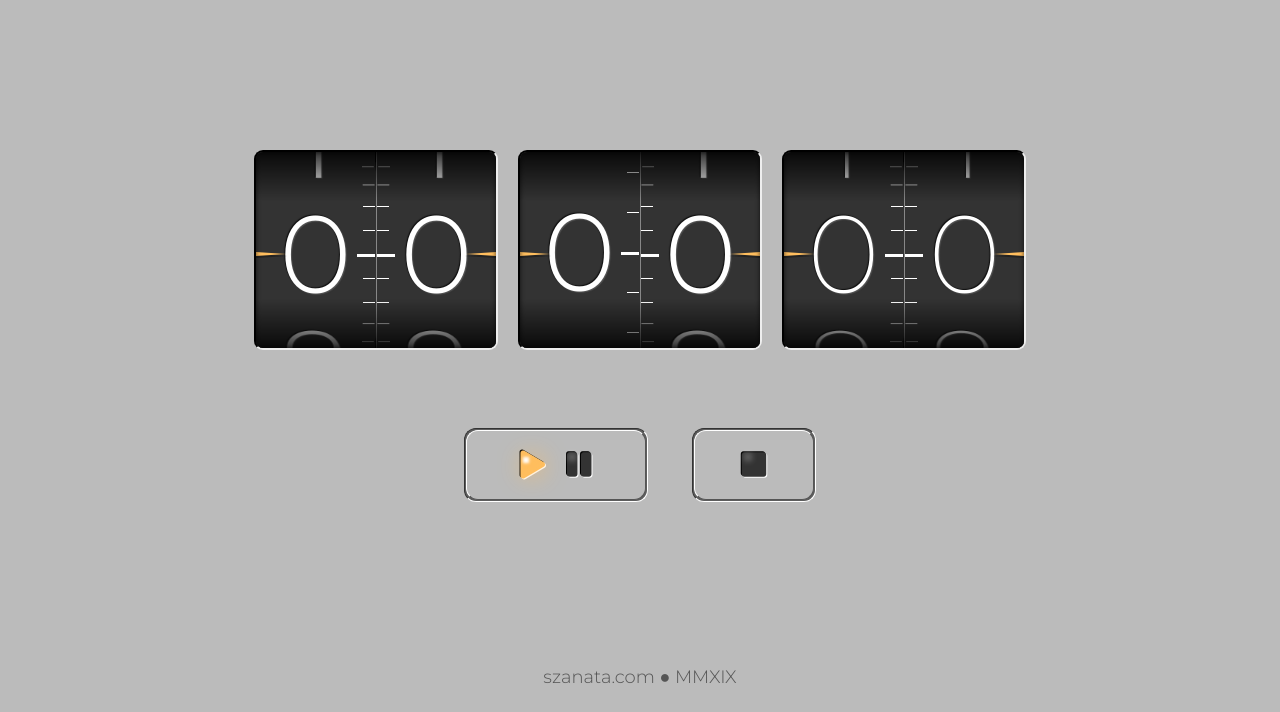
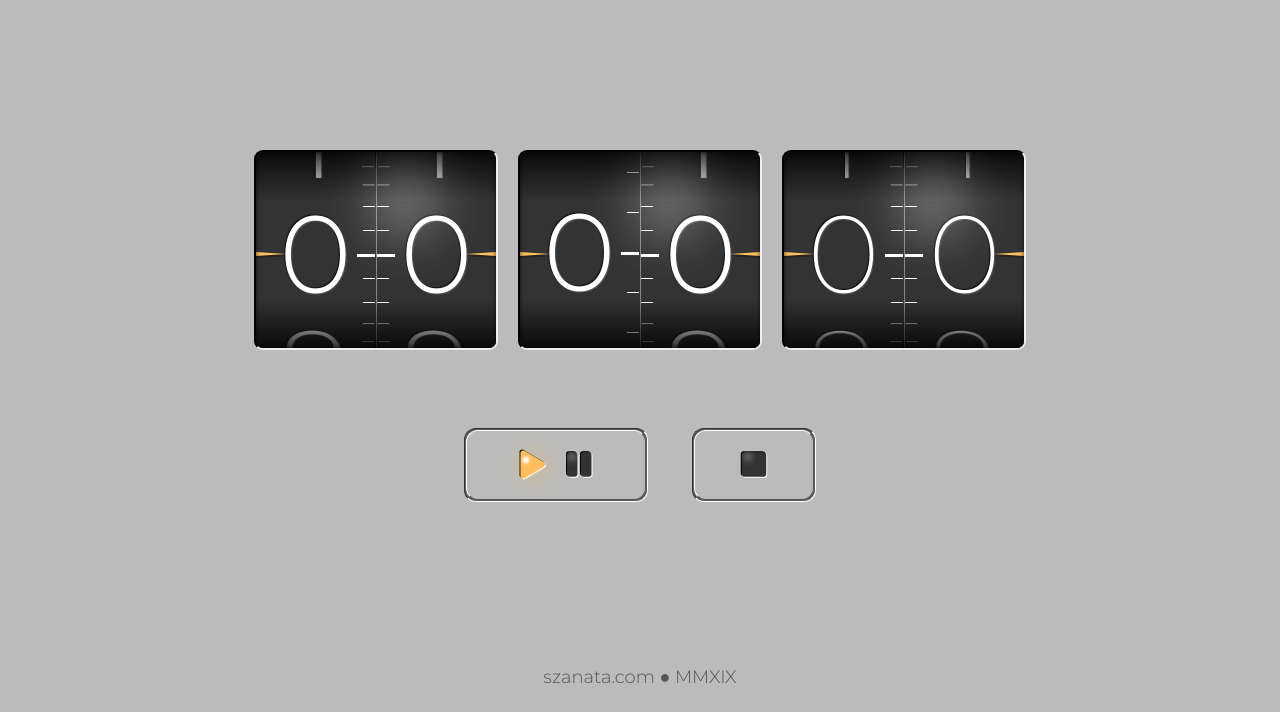
Before and after one commit to szanata/time-n-go, a plain HTML site: page index.html in a window 1280 px wide. Shown: the part 88-800 px from the top of the page. Drawn offline with nearby package versions, Linux system fonts and the light colour scheme.

Commit message:
Added glare effect

```diff
--- a/resources/time-n-go.css
+++ b/resources/time-n-go.css
@@ -71,6 +71,17 @@ h1 {
   height: 100%;
   background: linear-gradient(to bottom,rgba( 0, 0, 0, .8) 0%, rgba(0, 0, 0, .0) 25%, rgba(0,0,0,.0) 75%,rgba( 0, 0, 0, .8) 100%);
   box-shadow: inset 0 0 5px 0 rgba( 0, 0, 0, .7);
+}
+.digit-case::before {
+  content: '';
+  position: absolute;
+  top: 50px;
+  right: 90px;
+  width: 1px;
+  height: 1px;
+  border-radius: 50%;
+  box-shadow: 0 0 60px 18px #fff;
+  z-index: 9;
 }
 
 .digit-wrapper {
```
